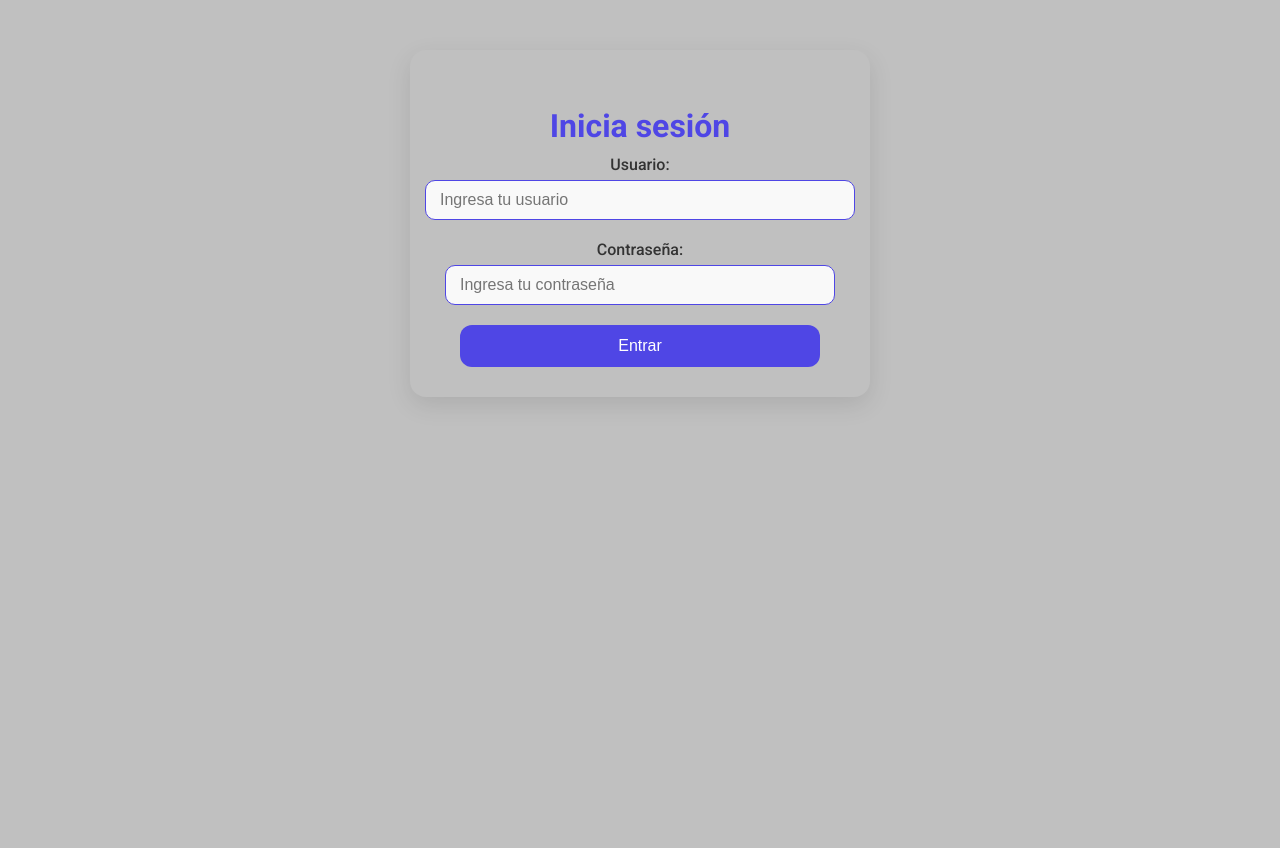
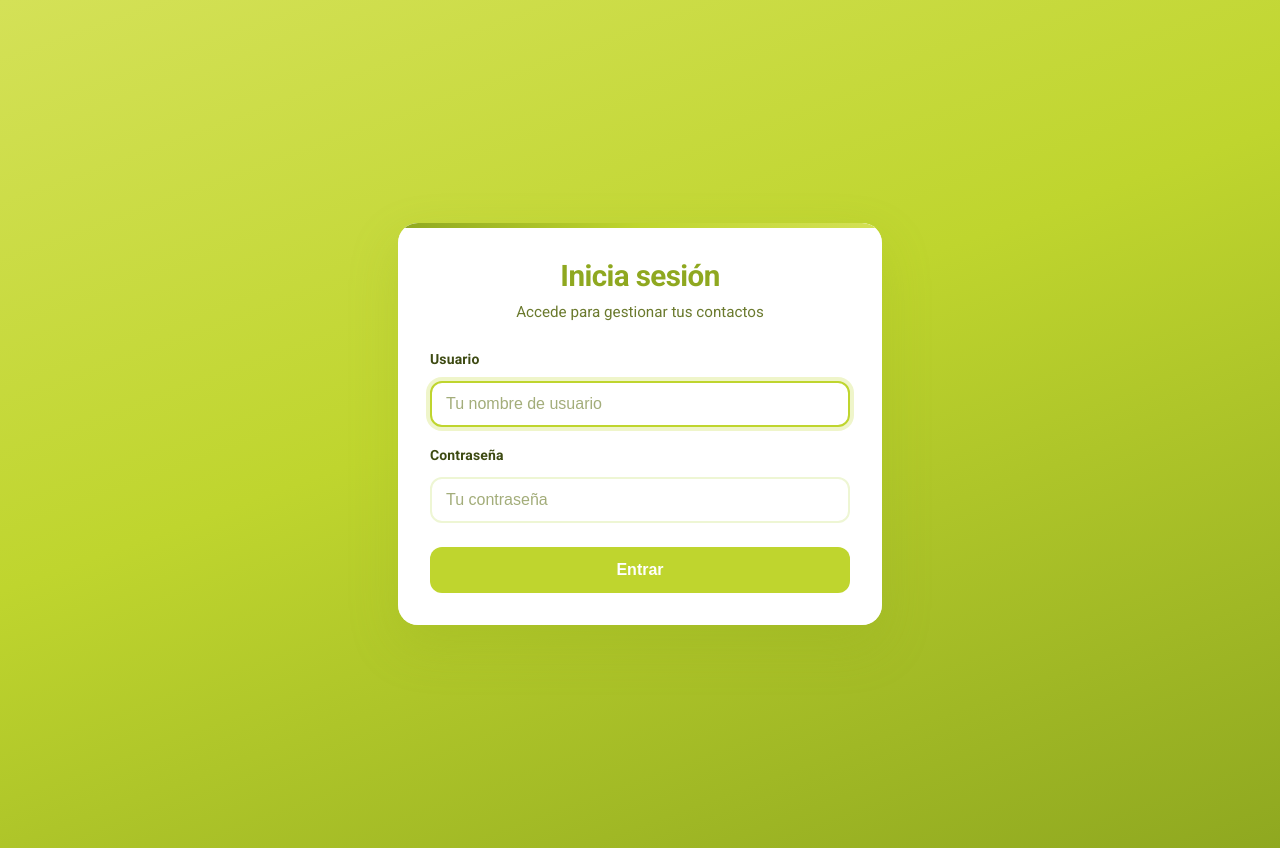
Before and after one commit to EdisonAndresPerez/EdisonAndresPerez-ContactManagerApp_1, a React (Vite) app: page / in a window 1280 px wide. Before the commit the page ends 800 px from the top, so only its background shows below. Built offline with nearby package versions, Linux system fonts and the light colour scheme.

Commit message:
cambios en el UI-login. colores y estructura JSX, tambien variables en Css y eliminacion de valores

```diff
--- a/src/App.css
+++ b/src/App.css
@@ -1,102 +1,204 @@
-/* Login */
+
+
+
+/* Login — paleta 60-30-10: blanco dominante, verde secundario, verde oscuro en CTA */
+:root {
+  --login-green: #bfd52e;
+  --login-green-light: #d4e157;
+  --login-green-dark: #8fa820;
+  --login-green-muted: #eef6d4;
+  --login-white: #ffffff;
+  --login-text: #3d4a12;
+  --login-text-soft: #6b7a2e;
+  --login-shadow: rgba(143, 168, 32, 0.22);
+  --login-error-bg: #fff5f5;
+  --login-error-text: #b42318;
+  --login-error-border: #fecdca;
+}
+
+.home_login_page {
+  min-height: 100vh;
+  display: flex;
+  align-items: center;
+  justify-content: center;
+  padding: 24px 16px;
+  background: linear-gradient(
+    160deg,
+    var(--login-green-light) 0%,
+    var(--login-green) 45%,
+    var(--login-green-dark) 100%
+  );
+}
 
 .home_formulario_login {
   width: 100%;
-  max-width: 400px;
-  margin: 50px auto;
-  padding: 30px;
-  background: silver;
-  border-radius: 16px;
-  box-shadow: 0 8px 25px rgba(0, 0, 0, 0.1);
-  animation: fadeIn 0.6s ease-in-out;
+  max-width: 420px;
+  padding: 36px 32px 32px;
+  background: var(--login-white);
+  border-radius: 20px;
+  box-shadow:
+    0 20px 50px var(--login-shadow),
+    0 0 0 1px rgba(255, 255, 255, 0.6) inset;
+  animation: fadeIn 0.6s ease-out;
+  position: relative;
+  overflow: hidden;
+}
+
+.home_formulario_login::before {
+  content: "";
+  position: absolute;
+  top: 0;
+  left: 0;
+  right: 0;
+  height: 5px;
+  background: linear-gradient(
+    90deg,
+    var(--login-green-dark),
+    var(--login-green),
+    var(--login-green-light)
+  );
+}
+
+.home_login_header {
   text-align: center;
+  margin-bottom: 28px;
 }
 
 .home_title {
-  font-size: 2rem;
-  color: #4F46E5;
-  margin-bottom: 10px;
+  font-size: 1.85rem;
+  font-weight: 700;
+  color: var(--login-green-dark);
+  margin: 0 0 8px;
+  letter-spacing: -0.02em;
+}
+
+.home_subtitle {
+  margin: 0;
+  font-size: 0.95rem;
+  color: var(--login-text-soft);
+  line-height: 1.5;
 }
 
 .home_paragraph {
   font-size: 0.9rem;
-  color: #333;
+  color: var(--login-text-soft);
   margin-bottom: 20px;
 }
 
 .home_link {
-  color: #4F46E5;
+  color: var(--login-green-dark);
   margin-left: 4px;
   text-decoration: none;
-  transition: color 0.3s ease;
+  transition: color 0.2s ease;
 }
 
 .home_link:hover {
-  color: #4338CA;
+  color: var(--login-green);
   text-decoration: underline;
 }
 
 .home_form_container {
   display: flex;
   flex-direction: column;
-  align-items: center;
   gap: 20px;
 }
 
 .home_form_group {
-  width: 100%;
   display: flex;
   flex-direction: column;
-  align-items: center;
+  gap: 8px;
 }
 
 .home_form_label {
-  font-size: 1rem;
-  color: #333;
-  margin-bottom: 6px;
-  text-align: center;
-  width: 100%;
+  font-size: 0.875rem;
+  font-weight: 600;
+  color: var(--login-text);
+  letter-spacing: 0.01em;
 }
 
-.home_form_input {
-  width: 90%;
-  padding: 10px 14px;
-  border: 1px solid #4F46E5 !important;
-  border-radius: 10px;
+.home_formulario_login .home_form_input {
+  width: 100%;
+  box-sizing: border-box;
+  padding: 12px 14px;
+  border: 2px solid var(--login-green-muted);
+  border-radius: 12px;
   outline: none;
   font-size: 1rem;
-  transition: border 0.3s ease, box-shadow 0.3s ease;
-  background: #f9f9f9;
+  color: var(--login-text);
+  background: var(--login-white);
+  transition:
+    border-color 0.2s ease,
+    box-shadow 0.2s ease,
+    background-color 0.2s ease;
 }
 
-.home_form_input:focus {
-  border-color: #4F46E5;
-  box-shadow: 0 0 8px #4F46E588;
-  background: #fff;
+.home_formulario_login .home_form_input::placeholder {
+  color: #a3ad7a;
 }
 
-.home_form_input:hover {
-  box-shadow: 0 0 6px rgba(79, 70, 229, 0.4);
+.home_formulario_login .home_form_input:hover {
+  border-color: var(--login-green-light);
+}
+
+.home_formulario_login .home_form_input:focus {
+  border-color: var(--login-green);
+  box-shadow: 0 0 0 4px rgba(191, 213, 46, 0.25);
+  background: var(--login-white);
+}
+
+.home_formulario_login .home_form_input:focus-visible {
+  outline: none;
+}
+
+.home_formulario_login .home_form_input[aria-invalid="true"] {
+  border-color: var(--login-error-border);
+  background: var(--login-error-bg);
+}
+
+.home_error {
+  margin: 0;
+  padding: 10px 12px;
+  font-size: 0.875rem;
+  color: var(--login-error-text);
+  background: var(--login-error-bg);
+  border: 1px solid var(--login-error-border);
+  border-radius: 10px;
+  text-align: center;
+  animation: fadeIn 0.25s ease-out;
 }
 
 .home_form_submit {
-  width: 90%;
-  padding: 12px;
+  width: 100%;
+  margin-top: 4px;
+  padding: 14px 16px;
   border: none;
-  background-color: #4F46E5;
-  color: white;
+  background-color: var(--login-green);
+  color: var(--login-white);
   font-size: 1rem;
+  font-weight: 600;
   border-radius: 12px;
   cursor: pointer;
-  transition: background-color 0.3s ease, box-shadow 0.3s ease;
+  transition:
+    background-color 0.2s ease,
+    box-shadow 0.2s ease,
+    transform 0.15s ease;
 }
 
 .home_form_submit:hover {
-  background-color: #4338CA;
-  box-shadow: 0 6px 12px rgba(67, 56, 202, 0.4);
+  background-color: var(--login-green-dark);
+  box-shadow: 0 8px 20px var(--login-shadow);
 }
 
-/* Animación fadeIn */
+.home_form_submit:active {
+  transform: translateY(1px);
+  box-shadow: 0 4px 10px var(--login-shadow);
+}
+
+.home_form_submit:focus-visible {
+  outline: 3px solid rgba(191, 213, 46, 0.45);
+  outline-offset: 2px;
+}
+
 @keyframes fadeIn {
   from { opacity: 0; transform: translateY(-10px); }
   to { opacity: 1; transform: translateY(0); }
@@ -104,7 +206,8 @@
 
 body {
   font-family: 'Roboto', sans-serif;
-  background-color:  silver;
+  background-color: #f4f6ef;
+  margin: 0;
 }
 
 /* Nav */
@@ -210,56 +313,8 @@ label {
   font-weight: 500;
 }
 
-input[type="text"],
-input[type="email"] {
-  width: 100%;
-  padding: 10px 14px;
-  border: 1px solid #4F46E5;
-  border-radius: 10px;
-  background: #f9f9f9;
-  font-size: 1rem;
-  outline: none;
-  transition: border 0.3s ease, box-shadow 0.3s ease, background 0.3s ease;
-}
 
-input[type="text"]:focus,
-input[type="email"]:focus {
-  border-color: #4F46E5;
-  background-color: #fff;
-  box-shadow: 0 0 8px #4F46E588;
-}
 
-input[type="text"]:hover,
-input[type="email"]:hover {
-  box-shadow: 0 0 6px rgba(79, 70, 229, 0.4);
-}
-
-input[type="checkbox"] {
-  width: auto;
-  margin-right: 8px;
-  accent-color: #4F46E5;
-}
-
-.input-group label[for="likeFavorite"] {
-  color: #333;
-  font-size: 0.95rem;
-}
-
-input[type="submit"] {
-  background-color: #4F46E5;
-  color: white;
-  border: none;
-  padding: 12px;
-  font-size: 1rem;
-  border-radius: 12px;
-  cursor: pointer;
-  transition: background-color 0.3s ease, box-shadow 0.3s ease;
-}
-
-input[type="submit"]:hover {
-  background-color: #4338CA;
-  box-shadow: 0 6px 12px rgba(67, 56, 202, 0.4);
-}
 
 @keyframes fadeIn {
   from { opacity: 0; transform: translateY(-10px); }
--- a/src/componentes/Home.jsx
+++ b/src/componentes/Home.jsx
@@ -1,64 +1,104 @@
 import "../App.css";
+
 import { useState } from "react";
+
 import { useNavigate } from "react-router-dom";
 
 function Home({ setUser }) {
   const [usuario, setUsuario] = useState("");
+
   const [password, setPassword] = useState("");
+
   const [error, setError] = useState(false);
+
   const navigate = useNavigate();
 
   const handleSubmit = (event) => {
     event.preventDefault();
 
-    if (usuario === "" || password === "") {
+    if (usuario.trim() === "" || password.trim() === "") {
       setError(true);
+
       return;
     }
 
     setError(false);
-    setUser(usuario); // Establece el usuario en el estado superior o global
-    navigate("/home"); // Redirige al usuario a la página principal
+
+    setUser(usuario.trim());
+
+    navigate("/home");
+  };
+
+  const handleInputChange = (setter) => (event) => {
+    setter(event.target.value);
+
+    if (error) setError(false);
   };
 
   return (
-    <form className="home_formulario_login" onSubmit={handleSubmit}>
-      <h2 className="home_title">Inicia sesión</h2>
+    <div className="home_login_page">
+      <form
+        className="home_formulario_login"
+        onSubmit={handleSubmit}
+        noValidate
+      >
+        <header className="home_login_header">
+          <h1 className="home_title">Inicia sesión</h1>
+
+          <p className="home_subtitle">Accede para gestionar tus contactos</p>
+        </header>
 
         <div className="home_form_container">
           <div className="home_form_group">
             <label htmlFor="usuario" className="home_form_label">
-            Usuario:
+              Usuario
             </label>
+
             <input
               type="text"
               id="usuario"
               className="home_form_input"
-            placeholder="Ingresa tu usuario"
+              placeholder="Tu nombre de usuario"
               value={usuario}
-            onChange={(e) => setUsuario(e.target.value)}
+              onChange={handleInputChange(setUsuario)}
+              autoComplete="username"
+              autoFocus
+              required
+              aria-invalid={error}
+              aria-describedby={error ? "home-login-error" : undefined}
             />
           </div>
 
           <div className="home_form_group">
             <label htmlFor="password" className="home_form_label">
-            Contraseña:
+              Contraseña
             </label>
+
             <input
               type="password"
               id="password"
               className="home_form_input"
-            placeholder="Ingresa tu contraseña"
+              placeholder="Tu contraseña"
               value={password}
-            onChange={(e) => setPassword(e.target.value)}
+              onChange={handleInputChange(setPassword)}
+              autoComplete="current-password"
+              required
+              aria-invalid={error}
             />
           </div>
 
-        <input type="submit" className="home_form_submit" value="Entrar" />
+          {error && (
+            <p id="home-login-error" className="home_error" role="alert">
+              Por favor, completa todos los campos.
+            </p>
+          )}
+
+          <button type="submit" className="home_form_submit">
+            Entrar
+          </button>
         </div>
-
-      {error && <p className="home_error">Por favor, llena todos los campos.</p>}
       </form>
+    </div>
   );
 }
 
```
Lines whose indentation alone changed are shown as unchanged.
